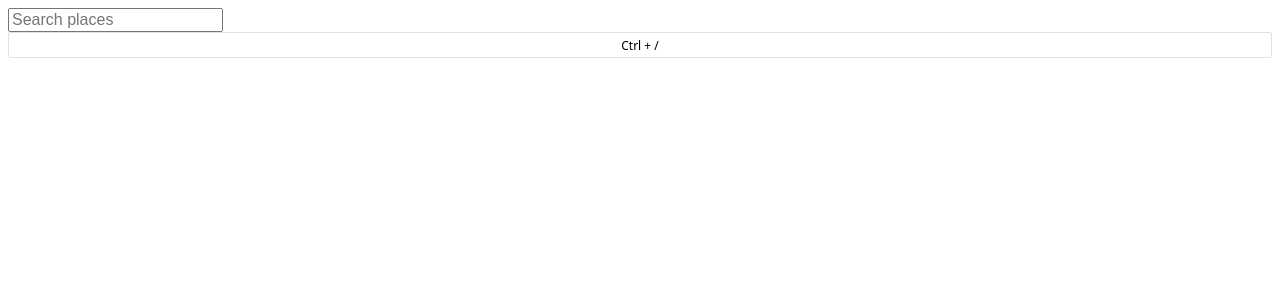
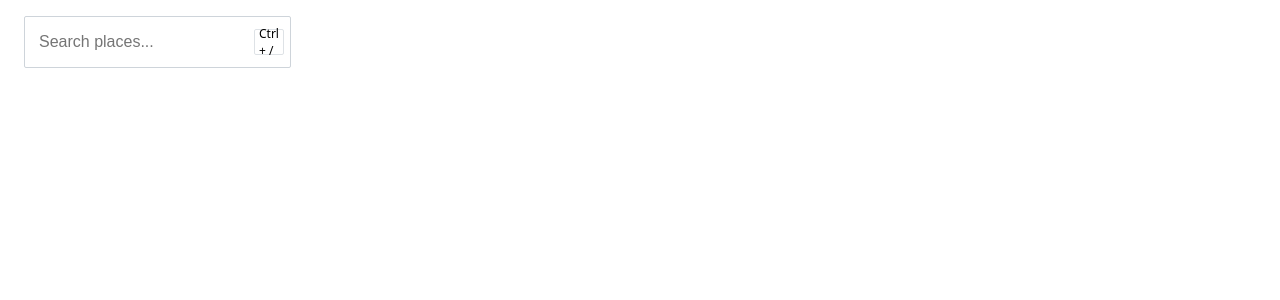
Before and after one commit to AshutoshDash1999/solvative-assignment, a React (Vite) app: page / in a window 1280 px wide. Shown: the top 300 px of the page. Built offline with nearby package versions, Linux system fonts and the light colour scheme.

Commit message:
style: search input and keyboard shortcut styles

```diff
--- a/src/App.css
+++ b/src/App.css
@@ -1,4 +1,34 @@
 .searchbox__container {
+  display: flex;
+  flex-direction: row;
+  justify-content: space-between;
+  align-items: center;
+  margin: 1rem;
+  border: 1px solid rgb(206, 212, 218);
+  border-radius: 2px;
+  width: 241px;
+  height: 38px;
+  padding: 0.375rem 0.75rem;
+  font-size: 1rem;
+  background-color: rgb(255, 255, 255);
+}
+
+.searchbox__input {
+  border: none;
+  padding-right: 0.5rem;
+}
+
+.searchbox__input:focus {
+  outline: none;
+}
+
+.searchbox__container:focus-within {
+  border-color: #7952b3;
+  box-shadow: 0 0 0 3px rgb(121 82 179 / 25%);
+}
+
+.searchbox__container input:disabled ~ * {
+  background: rgb(233, 236, 239);
 }
 
 .keyboard__shortcut__container {
--- a/src/components/SearchBox/index.tsx
+++ b/src/components/SearchBox/index.tsx
@@ -12,7 +12,7 @@ const SearchBox = (props) => {
   }
   return (
     <div className="searchbox__container">
-      <input placeholder="Search places" />
+      <input placeholder="Search places..." className="searchbox__input" />
       <KeyboardShortcut>Ctrl + /</KeyboardShortcut>
     </div>
   );
```
